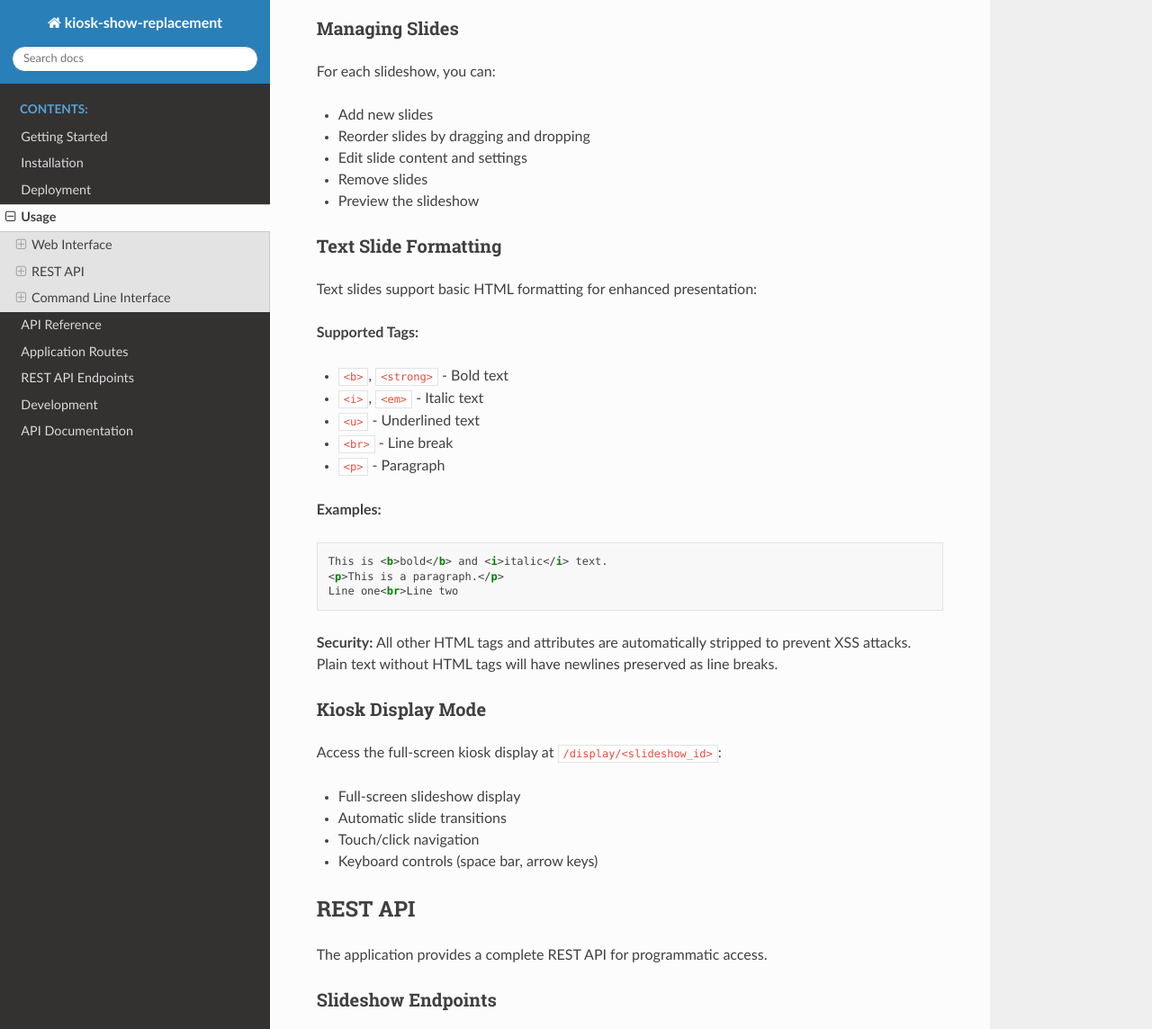
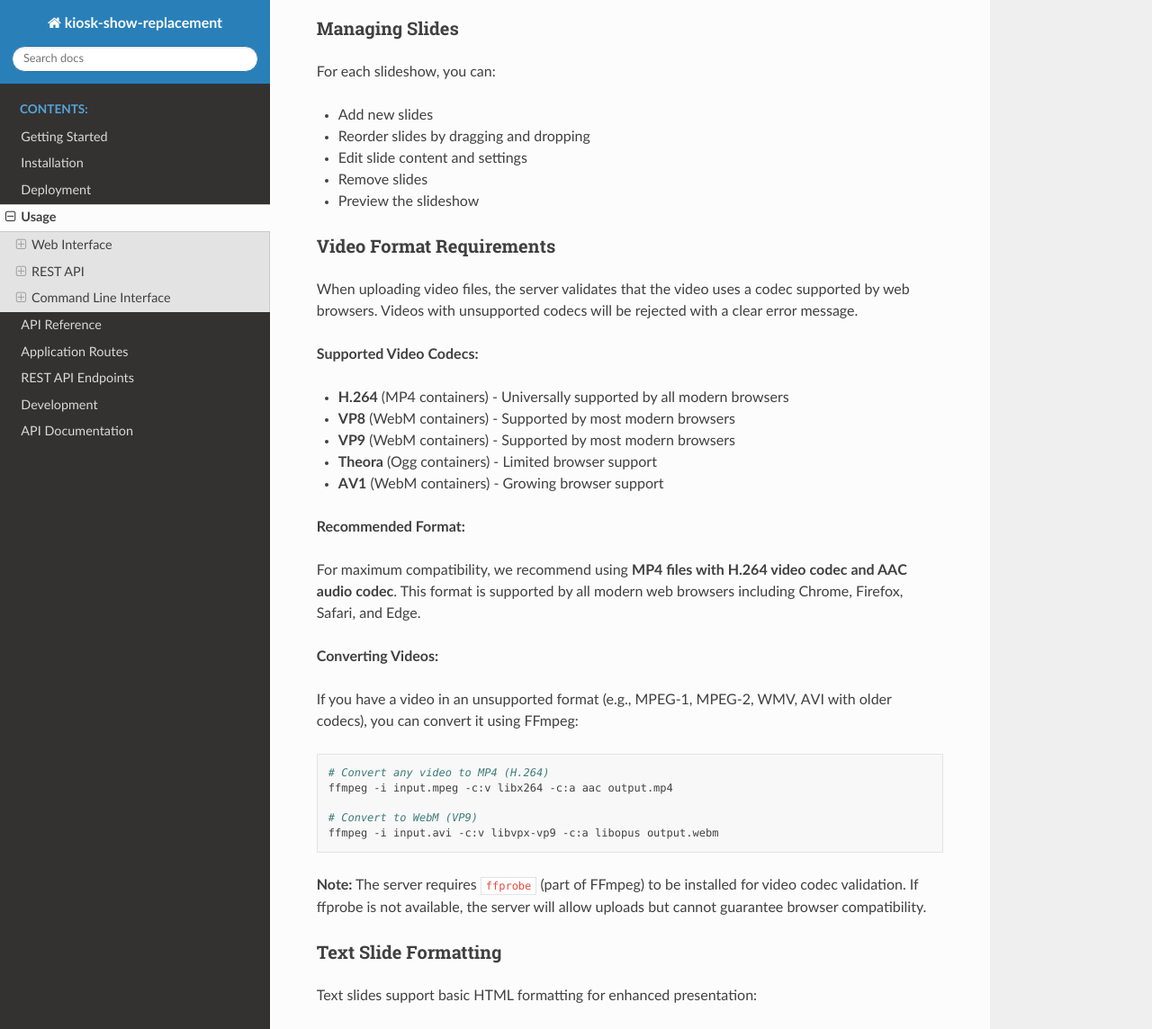
Before and after one commit to jantman/kiosk-show-replacement, a Sphinx documentation site: the page built from docs/usage.rst, in a window 1280 px wide and 1400 px high, scrolled down 1000 px, cut to the strip 0-1144 px from the top of the window. Shown: the whole strip at 90% size. Built offline with Sphinx 7.4.7 and the Read the Docs theme 3.1.0, drawn with Linux system fonts in a browser that asks for light colours.

Commit message:
VFV-M3.2: Update documentation with video format requirements
Add documentation for supported video formats and codecs:

docs/usage.rst:
- Add new "Video Format Requirements" section
- Document supported codecs: H.264, VP8, VP9, Theora, AV1
- Recommend MP4 with H.264 for maximum compatibility
- Include FFmpeg conversion examples for unsupported formats
- Note ffprobe requirement for validation

README.md:
- Update features to mention video support
- Add video requirements note in "Adding Slides" section
- Document that unsupported codecs are rejected with error message

The Docker image already includes ffmpeg (verified in Dockerfile), so
production deployments automatically have video validation support.

Co-Authored-By: Claude Opus 4.5 <noreply@anthropic.com>

```diff
--- a/docs/usage.rst
+++ b/docs/usage.rst
@@ -57,6 +57,44 @@ For each slideshow, you can:
 * Edit slide content and settings
 * Remove slides
 * Preview the slideshow
+
+Video Format Requirements
+~~~~~~~~~~~~~~~~~~~~~~~~~
+
+When uploading video files, the server validates that the video uses a codec
+supported by web browsers. Videos with unsupported codecs will be rejected
+with a clear error message.
+
+**Supported Video Codecs:**
+
+* **H.264** (MP4 containers) - Universally supported by all modern browsers
+* **VP8** (WebM containers) - Supported by most modern browsers
+* **VP9** (WebM containers) - Supported by most modern browsers
+* **Theora** (Ogg containers) - Limited browser support
+* **AV1** (WebM containers) - Growing browser support
+
+**Recommended Format:**
+
+For maximum compatibility, we recommend using **MP4 files with H.264 video codec
+and AAC audio codec**. This format is supported by all modern web browsers
+including Chrome, Firefox, Safari, and Edge.
+
+**Converting Videos:**
+
+If you have a video in an unsupported format (e.g., MPEG-1, MPEG-2, WMV, AVI with
+older codecs), you can convert it using FFmpeg:
+
+.. code-block:: bash
+
+   # Convert any video to MP4 (H.264)
+   ffmpeg -i input.mpeg -c:v libx264 -c:a aac output.mp4
+
+   # Convert to WebM (VP9)
+   ffmpeg -i input.avi -c:v libvpx-vp9 -c:a libopus output.webm
+
+**Note:** The server requires ``ffprobe`` (part of FFmpeg) to be installed for
+video codec validation. If ffprobe is not available, the server will allow
+uploads but cannot guarantee browser compatibility.
 
 Text Slide Formatting
 ~~~~~~~~~~~~~~~~~~~~~
```
Also changed, not shown: README.md (+9 -4 lines).
